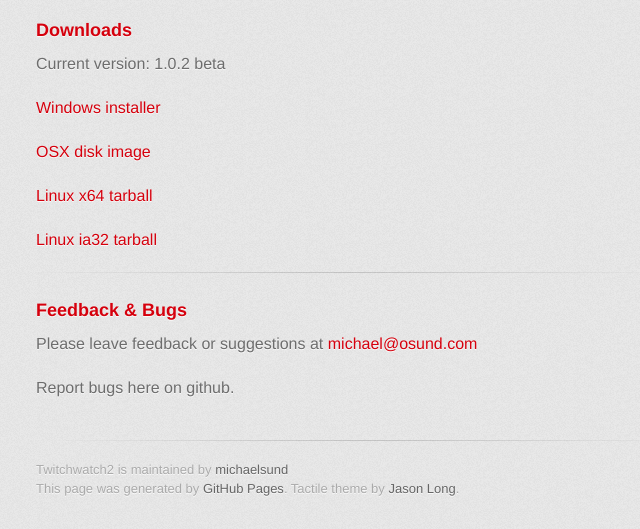
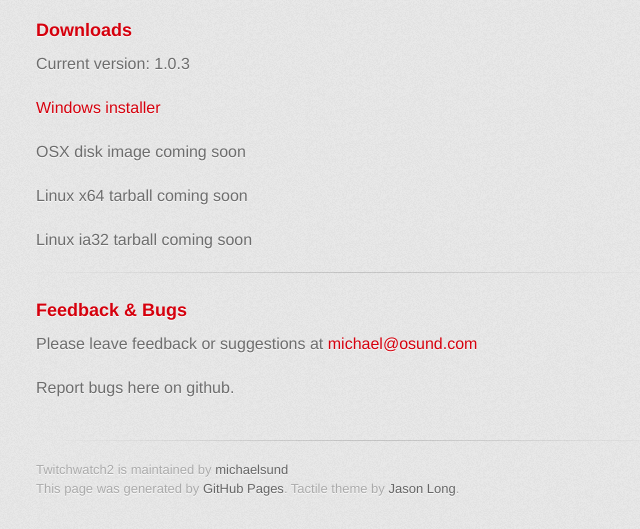
Before and after one commit to michaelsund/twitchwatch2, a plain HTML site: page index.html in a window 1280 px wide. Shown: the part 1201-1730 px from the top of the page, without its empty margins (294-934 px from the left). Drawn offline with Linux system fonts and the light colour scheme; a web font is replaced by a local one.

```diff
--- a/index.html
+++ b/index.html
@@ -54,15 +54,15 @@
 <h3>
 <a id="downloads" class="anchor" href="#downloads" aria-hidden="true"><span aria-hidden="true" class="octicon octicon-link"></span></a>Downloads</h3>
 
-<p>Current version: 1.0.2 beta</p>
+<p>Current version: 1.0.3</p>
 
-<p><a href="https://files.osund.com/TwitchWatch2/1.0.2%20beta/1.0.2%20win/TwitchWatch2-1.0.2-win-x64.exe">Windows installer</a></p>
+<p><a href="https://files.osund.com/TwitchWatch2/1.0.3/1.0.3%20win/TwitchWatch2-1.0.3-win-x64.exe">Windows installer</a></p>
 
-<p><a href="https://files.osund.com/TwitchWatch2/1.0.2%20beta/1.0.2%20osx/TwitchWatch2-1.0.2-installer.dmg.bz2">OSX disk image</a></p>
+<p>OSX disk image coming soon</p>
 
-<p><a href="https://files.osund.com/TwitchWatch2/1.0.2%20beta/1.0.2%20linux/TwitchWatch2-1.0.2-linux-x64.tar.gz">Linux x64 tarball</a></p>
+<p>Linux x64 tarball coming soon</p>
 
-<p><a href="https://files.osund.com/TwitchWatch2/1.0.2%20beta/1.0.2%20linux/TwitchWatch2-1.0.2-linux-ia32.tar.gz">Linux ia32 tarball</a></p>
+<p>Linux ia32 tarball coming soon</p>
 
 <hr>
 
--- a/params.json
+++ b/params.json
@@ -1,6 +1,6 @@
 {
   "name": "Twitchwatch2",
   "tagline": "Twitch.tv crossplatform notifications and tools",
-  "body": "## ATTENTION: Twitch changed their API to force client identification, new version coming soon to fix this.\r\n### About\r\nTwitchWatch2 is a cross-platform desktop application geared towards twitch.tv notifications.\r\nHere's some features in a pretty list\r\n* Streamer status\r\n* Win/Osx/Lin desktop notifications\r\n* Open stream in browser\r\n* Open stream with livestreamer (requires livestreamer to be installed)\r\n\r\n![Preview image](http://i.imgur.com/rexZx9W.png)\r\n\r\n![Preview image](http://i.imgur.com/aF2MnLk.png)\r\n\r\n### Downloads\r\n\r\nCurrent version: 1.0.2 beta\r\n\r\n[Windows installer](https://files.osund.com/TwitchWatch2/1.0.2%20beta/1.0.2%20win/TwitchWatch2-1.0.2-win-x64.exe)\r\n\r\n[OSX disk image](https://files.osund.com/TwitchWatch2/1.0.2%20beta/1.0.2%20osx/TwitchWatch2-1.0.2-installer.dmg.bz2)\r\n\r\n[Linux x64 tarball](https://files.osund.com/TwitchWatch2/1.0.2%20beta/1.0.2%20linux/TwitchWatch2-1.0.2-linux-x64.tar.gz)\r\n\r\n[Linux ia32 tarball](https://files.osund.com/TwitchWatch2/1.0.2%20beta/1.0.2%20linux/TwitchWatch2-1.0.2-linux-ia32.tar.gz)\r\n\r\n***\r\n\r\n### Feedback & Bugs\r\nPlease leave feedback or suggestions at michael@osund.com\r\n\r\nReport bugs here on github.",
+  "body": "## ATTENTION: Twitch changed their API to force client identification, new version coming soon to fix this.\r\n### About\r\nTwitchWatch2 is a cross-platform desktop application geared towards twitch.tv notifications.\r\nHere's some features in a pretty list\r\n* Streamer status\r\n* Win/Osx/Lin desktop notifications\r\n* Open stream in browser\r\n* Open stream with livestreamer (requires livestreamer to be installed)\r\n\r\n![Preview image](http://i.imgur.com/rexZx9W.png)\r\n\r\n![Preview image](http://i.imgur.com/aF2MnLk.png)\r\n\r\n### Downloads\r\n\r\nCurrent version: 1.0.3\r\n\r\n[Windows installer](https://files.osund.com/TwitchWatch2/1.0.3/1.0.3%20win/TwitchWatch2-1.0.3-win-x64.exe)\r\n\r\nOSX disk image coming soon\r\n\r\nLinux x64 tarball coming soon\r\n\r\nLinux ia32 tarball coming soon\r\n\r\n***\r\n\r\n### Feedback & Bugs\r\nPlease leave feedback or suggestions at michael@osund.com\r\n\r\nReport bugs here on github.",
   "note": "Don't delete this file! It's used internally to help with page regeneration."
 }
```
